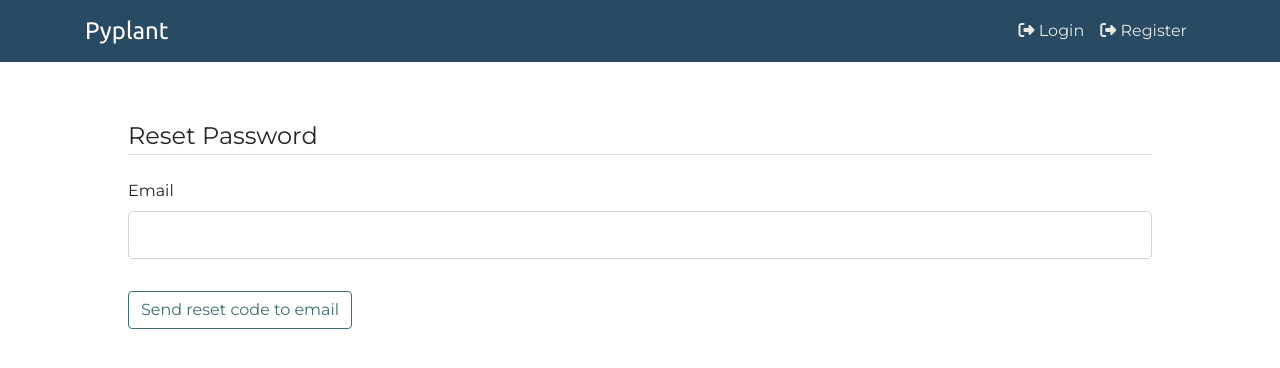
After one commit to tzPyAl/ZAVRSNI-pyplants, a Flask app: page /reset_request in a window 1280 px wide. The commit adds this page. Shown: the top 368 px of the page. Run offline with Flask 3, Linux system fonts and the light colour scheme; some libraries are stand-ins or nearby versions.

Commit message:
AUTH ERROR: reset password

```diff
--- a/pyplant/routes.py
+++ b/pyplant/routes.py
@@ -1,16 +1,16 @@
-from pyplant import app, db, bcrypt
-from pyplant.wt_forms import RegistrationForm, LoginForm, UpdateProfileForm, PotForm, SearchForm
+from pyplant import app, db, bcrypt, mail
+from pyplant.wt_forms import RegistrationForm, LoginForm, UpdateProfileForm, PotForm, SearchForm, RequestResetForm, ResetPasswordForm
 from pyplant.db_models import User, Pots
 from scripts.weather import get_weather
 from flask import render_template, url_for, flash, redirect, request, abort
 from flask_login import login_user, current_user, logout_user, login_required
+from flask_mail import Message
 from PIL import Image
 from json2html import *
 import secrets
 import os
 import json
 import glob
-
 
 
 @app.route("/")
@@ -78,6 +78,7 @@ def save_img(form_image, save_dir, size_x, size_y):
             pass # if i find to way to fetch the old pot image filename, i can delete it here
     return img_fn
 
+
 @app.route("/profile", methods=['GET', 'POST'])
 @login_required
 def profile():
@@ -119,6 +120,7 @@ def save_to_html(name, content):
     print(html_file)
     with open(html_file, 'w+') as file:
         file.write(content)
+
 
 @app.route("/pots/<int:pot_id>")
 @login_required
@@ -181,6 +183,7 @@ def delete_profile():
     flash('User has been deleted.', 'success')
     return redirect(url_for("login"))
 
+
 @app.route("/plants", methods=['GET', 'POST'])
 @login_required
 def plants():
@@ -198,3 +201,46 @@ def plants():
             flash(f'Found {form.search.data}', 'info')
             return render_template("plants.html", title="Plants database", form=form, output_json=output_json)
     return render_template("plants.html", title="Plants database", form=form)
+
+
+def send_reset_email(user):
+    token = user.get_reset_token()
+    msg = Message(subject='Pyplant - Password Request Reset', sender='noreply@pyplant.io', recipients=[user.email])
+    msg.body = f'''Visit the following link to reset your password:
+{url_for('reset_token', token=token, _external=True)}
+
+This token will expire in 30 minutes.
+'''
+    mail.send(msg)
+
+@app.route("/reset_request", methods=['GET', 'POST'])
+def reset_request():
+    if current_user.is_authenticated:
+        return redirect(url_for("home"))
+    form = RequestResetForm()
+    if form.validate_on_submit():
+        user = User.query.filter_by(email=form.email.data).first()
+        if not user:
+            flash("If the email exist in the database, you will receive token.", "info")
+            return redirect(url_for('login'))
+        send_reset_email(user)
+        flash("Email with instructions has been sent", "info")
+        return redirect(url_for("login"))
+    return render_template("reset_request.html", title="Reset Password", form=form)
+
+@app.route("/reset_password/<token>", methods=['GET', 'POST'])
+def reset_token(token):
+    if current_user.is_authenticated:
+        return redirect(url_for("home"))
+    user = User.verify_reset_token(token)
+    if not user:
+        flash("Invalid or expired token.", "warning")
+        return redirect(url_for('reset_request'))
+    form = ResetPasswordForm()
+    if form.validate_on_submit():
+        hashed_password = bcrypt.generate_password_hash(form.password.data).decode('utf-8')
+        user.password = hashed_password
+        db.session.commit()
+        flash(f'Password has been updated. You can now login!', 'success')
+        return redirect(url_for('login'))
+    return render_template("reset_password.html", title="Reset Password", form=form)
--- a/pyplant/templates/login.html
+++ b/pyplant/templates/login.html
@@ -35,10 +35,10 @@
     </fieldset>
     <div class="form-group">
       {{ form.submit(class="btn btn-outline-info submit-btn") }}
+      <small class="text-muted ml-2">
+        <a href="{{ url_for('reset_request') }}">Forgot Password?</a>
+      </small>
     </div>
-    <small class="text-muted ml-2">
-      <a href="#">Forgot Password?</a>
-    </small>
   </form>
 </div>
 <div class="border-top pt-3">
--- /dev/null
+++ b/pyplant/templates/reset_request.html
@@ -0,0 +1,25 @@
+{% extends "layout.html" %} {% block content %}
+<div class="content-section">
+  <form method="POST" action="">
+    {{ form.hidden_tag() }}
+    <fieldset class="form-group">
+      <legend class="border-bottom mb-4">Reset Password</legend>
+      <div class="form-group">
+        {{ form.email.label(class="form-control-label") }} {% if
+        form.email.errors %} {{ form.email(class="form-control form-control-lg
+        is-invalid") }}
+        <div class="invalid-feedback">
+          {% for error in form.email.errors %}
+          <span>{{ error }}</span>
+          {% endfor %}
+        </div>
+        {% else %} {{ form.email(class="form-control form-control-lg") }} {%
+        endif %}
+      </div>
+    </fieldset>
+    <div class="form-group">
+      {{ form.submit(class="btn btn-outline-info submit-btn") }}
+    </div>
+  </form>
+</div>
+{% endblock content %}
--- a/pyplant/wt_forms.py
+++ b/pyplant/wt_forms.py
@@ -114,3 +114,22 @@ class SearchForm(FlaskForm):
     def validate_search(self, search):
         if not search:
             raise ValidationError(f'Enter the desired keyword.')
+
+class RequestResetForm(FlaskForm):
+    email = StringField("Email",
+                        validators=[
+                            DataRequired(),
+                            Email()
+                        ])
+    submit = SubmitField("Send reset code to email")
+
+    # handling verification in routes. don't want to show if the email is not in db
+    # def validate_email(self, email):
+    #     email = User.query.filter_by(email=email.data).first()
+    #     if email is None:
+    #         raise ValidationError('Email is not in database')
+
+class ResetPasswordForm(FlaskForm):
+    password = PasswordField("Password", validators=[DataRequired()])
+    confirm_password = PasswordField("Confirm Password", validators=[DataRequired(), EqualTo("password")])
+    submit = SubmitField("Reset Password")
```
Also changed, not shown: pyplant/__init__.py (+9 -3 lines), pyplant/db_models.py (+13 -1 lines), pyplant/templates/reset_password.html (added, +38 -0 lines).
